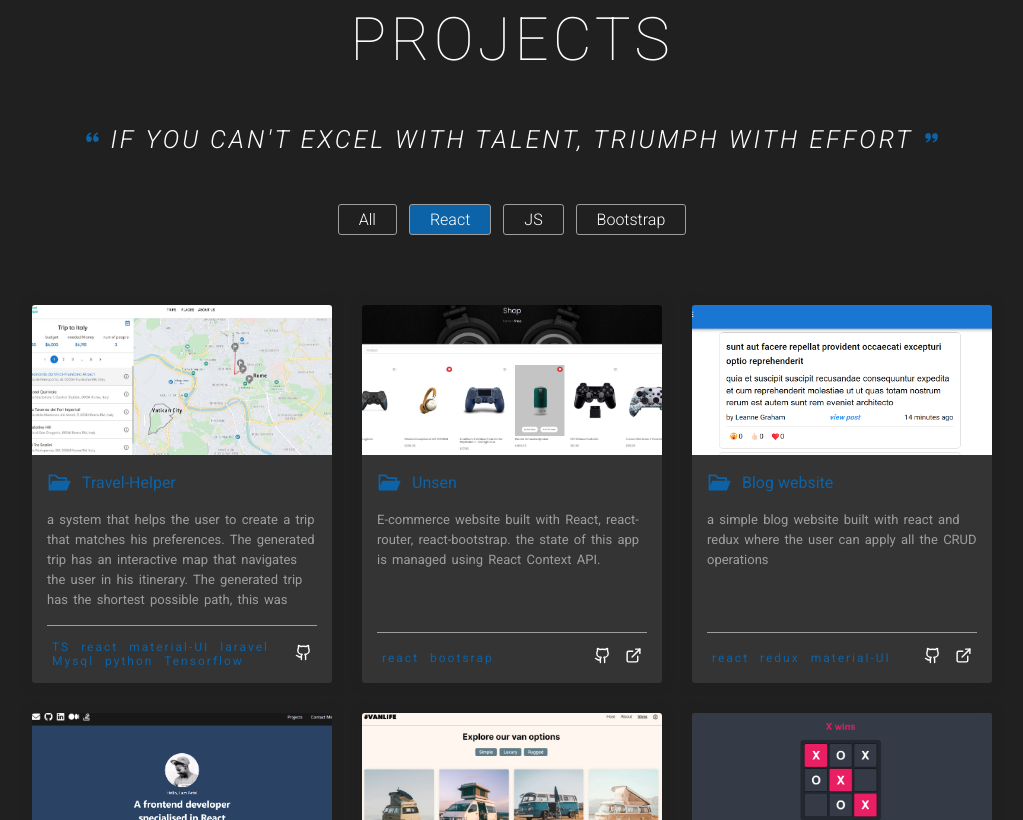
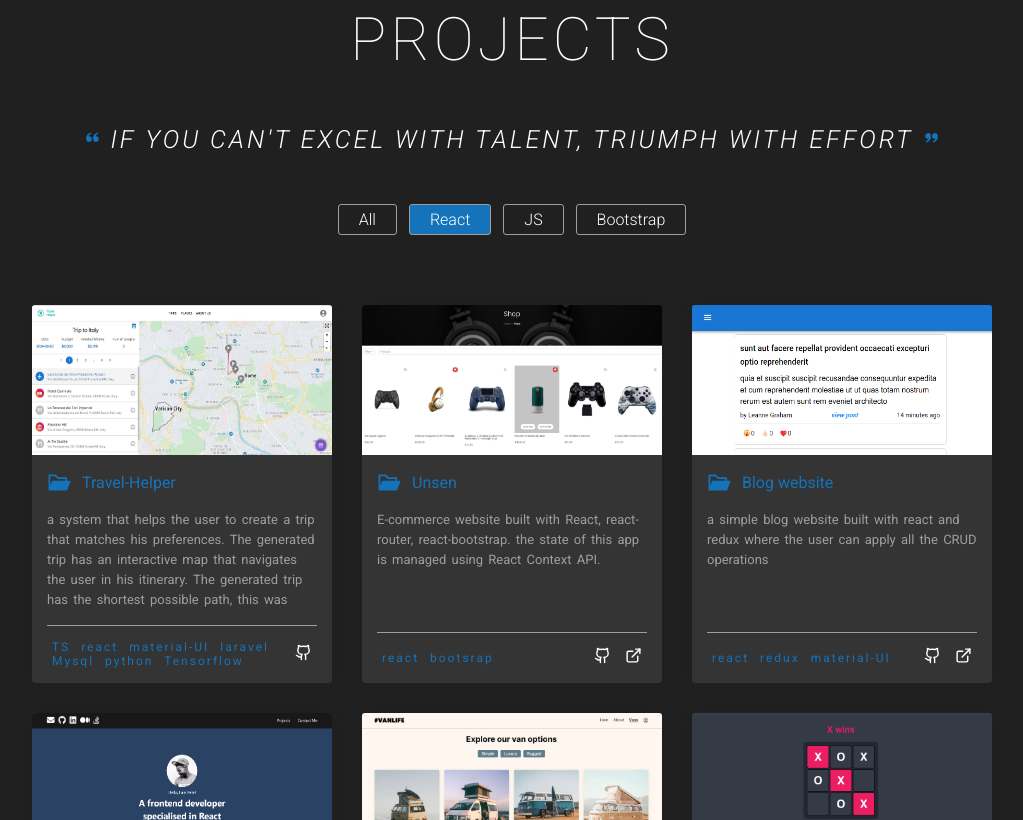
Before and after one commit to mhmd-k/my-portfolio-react, a React (Create React App) app: page / in a window 1280 px wide. Shown: the part 1980-2800 px from the top of the page, without its empty margins (128-1151 px from the left). Built offline with nearby package versions, Linux system fonts and the light colour scheme; a web font is replaced by a local one.

Commit message:
remove box transform on hover animation

```diff
--- a/src/index.css
+++ b/src/index.css
@@ -3,7 +3,7 @@
   --bg-color: #202020;
   --box-color: #343434;
   --box-shadow: #202020;
-  --main-color: #0c63a7;
+  --main-color: #1573bb;
   --text-color: #9e9e9e;
   --title-color: white;
   --section-padding: 150px;
@@ -673,11 +673,11 @@ p.quto svg {
   }
 }
 .projects .content .box {
-  transition: 0.5s ease-in-out;
-  -webkit-transition: 0.5s ease-in-out;
-  -moz-transition: 0.5s ease-in-out;
-  -ms-transition: 0.5s ease-in-out;
-  -o-transition: 0.5s ease-in-out;
+  transition: 0.2s ease-in-out;
+  -webkit-transition: 0.2s ease-in-out;
+  -moz-transition: 0.2s ease-in-out;
+  -ms-transition: 0.2s ease-in-out;
+  -o-transition: 0.2s ease-in-out;
   overflow: hidden;
   border-radius: 3px;
   -webkit-border-radius: 3px;
@@ -693,11 +693,7 @@ p.quto svg {
   display: none;
 }
 .projects .content .box:hover {
-  transform: translateY(-15px);
-  -webkit-transform: translateY(-15px);
-  -moz-transform: translateY(-15px);
-  -ms-transform: translateY(-15px);
-  -o-transform: translateY(-15px);
+  box-shadow: 0px 0px 10px 1px #171717;
 }
 .projects .content .box .image {
   height: 150px;
@@ -706,15 +702,9 @@ p.quto svg {
   overflow: hidden;
 }
 .projects .content .box .image img {
-  height: 105%;
-  position: absolute;
-  left: 50%;
-  top: 50%;
-  transform: translate(-50%, -50%);
-  -webkit-transform: translate(-50%, -50%);
-  -moz-transform: translate(-50%, -50%);
-  -ms-transform: translate(-50%, -50%);
-  -o-transform: translate(-50%, -50%);
+  width: 100%;
+  height: 100%;
+  object-fit: fill;
 }
 .projects .content .box h4 {
   color: var(--main-color);
@@ -738,7 +728,7 @@ p.quto svg {
   margin-bottom: 15px;
   color: var(--text-color);
   max-height: 100px;
-  overflow-y: scroll;
+  overflow-y: auto;
 }
 .box-body p::-webkit-scrollbar {
   width: 6px;
@@ -746,17 +736,17 @@ p.quto svg {
 }
 .box-body p::-webkit-scrollbar-track {
   border-radius: 10px;
-  background: rgba(0, 0, 0, 0.1);
+  background: var(--box-color);
 }
 .box-body p::-webkit-scrollbar-thumb {
   border-radius: 10px;
   background: var(--text-color);
 }
 .box-body p::-webkit-scrollbar-thumb:hover {
-  background: rgba(216, 216, 216, 0.9);
+  background: var(--main-color);
 }
 .box-body p::-webkit-scrollbar-thumb:active {
-  background: rgba(216, 216, 216, 0.9);
+  background: var(--main-color);
 }
 .box-footer {
   display: flex;
```
